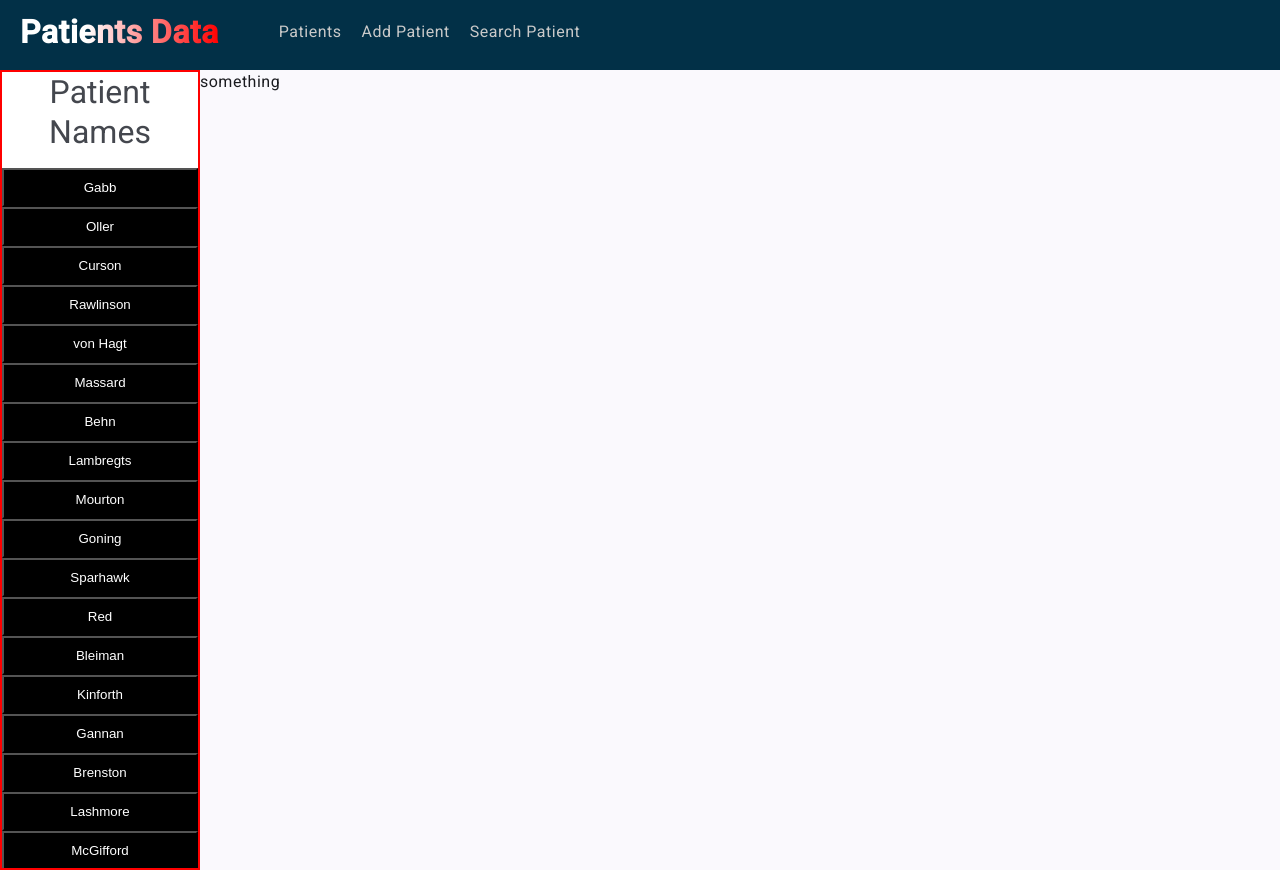
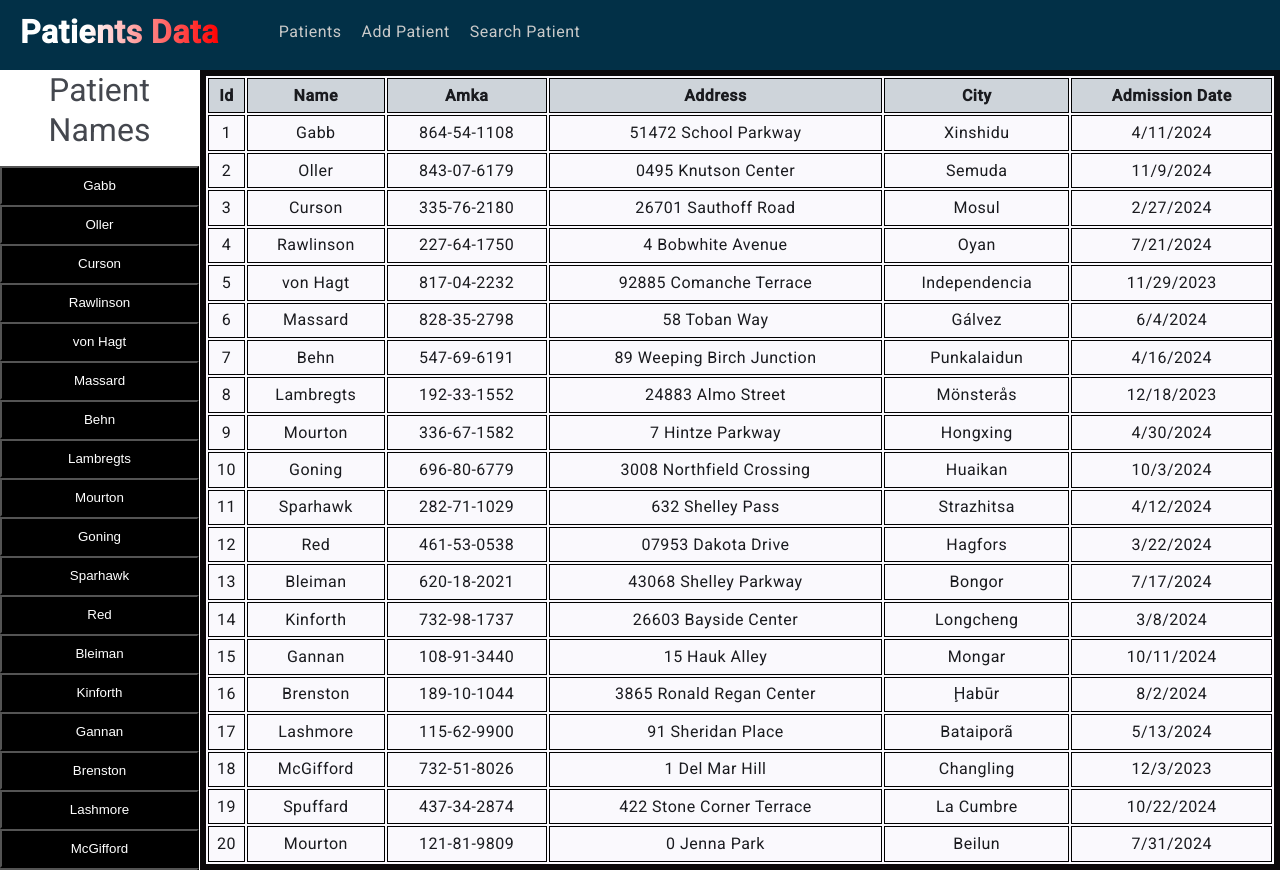
Before and after one commit to webspider02/angular_project_1, an Angular app: page /display-data in a window 1280 px wide. Built offline with nearby package versions, Linux system fonts and the light colour scheme.

Commit message:
display data list

```diff
--- a/src/app/app.routes.ts
+++ b/src/app/app.routes.ts
@@ -1,6 +1,7 @@
 import { Routes } from '@angular/router';
 import { DisplayDataComponent } from './display-data/display-data.component';
 import { SearchPatientComponent } from './search-patient/search-patient.component';
+import { AddPatientComponent } from './add-patient/add-patient.component';
 
 export const routes: Routes = [
     {
@@ -13,5 +14,9 @@ export const routes: Routes = [
     {
         path: 'search-patient',
         component: SearchPatientComponent
+    },
+    {
+        path: 'add-patient',
+        component: AddPatientComponent
     }
 ];
--- a/src/app/display-data/display-data.component.html
+++ b/src/app/display-data/display-data.component.html
@@ -1,4 +1,4 @@
-<mat-list>
+<!-- <mat-list>
    <div mat-subheader>Patients Data</div>
    <ng-container *ngFor="let patient of patientData">
     <div class="mat-container">
@@ -8,6 +8,26 @@
       <mat-list-item><p>Admission Date: {{ patient.admissionDate }}</p></mat-list-item>
     </div>
    </ng-container>
+ </mat-list> -->
 
-   <app-add-patient></app-add-patient>
- </mat-list>
+<table>
+  <tr>
+    <th>Id</th>
+    <th>Name</th>
+    <th>Amka</th>
+    <th>Address</th>
+    <th>City</th>
+    <th>Admission Date</th>
+  </tr>
+
+  <ng-container *ngFor="let patient of patientData">
+    <tr>
+      <td> {{ patient.id }} </td>
+      <td> {{ patient.fullName }} </td>
+      <td> {{ patient.amka }} </td>
+      <td> {{ patient.address.street }} </td>
+      <td> {{ patient.address.city }} </td>
+      <td> {{ patient.admissionDate }} </td>
+    </tr>
+  </ng-container>
+</table>
--- a/src/app/display-data/display-data.component.scss
+++ b/src/app/display-data/display-data.component.scss
@@ -1,32 +1,50 @@
-mat-list {
-    text-align: center;
+// mat-list {
+//     text-align: center;
 
-    div[mat-subheader] {
-      font-size: 32px;
-      font-weight: bold;
-      color: white;
-      background-image: linear-gradient(to right, hsl(0, 0%, 100%), rgb(0, 44, 22) );
-      -webkit-background-clip: text;
-      background-clip: text;
-      -webkit-text-fill-color: transparent;
-      filter: brightness(1.5);
-      margin-bottom: 20px;
+//     div[mat-subheader] {
+//       font-size: 32px;
+//       font-weight: bold;
+//       color: white;
+//       background-image: linear-gradient(to right, hsl(0, 0%, 100%), rgb(0, 44, 22) );
+//       -webkit-background-clip: text;
+//       background-clip: text;
+//       -webkit-text-fill-color: transparent;
+//       filter: brightness(1.5);
+//       margin-bottom: 20px;
+//     }
+
+//     div.mat-container {
+//       border: 4px solid #023047;
+//       padding: 20px;
+//       margin: 0 30% 20px;
+//       background-color: #90e0ef;
+//       box-shadow: 0 4px 8px 0 rgba(0, 0, 0, 0.2), 0 6px 20px 0 rgba(0, 0, 0, 0.19);
+
+//       mat-list-item {
+//           p {
+//             font: {
+//               size: 16px;
+//               weight: bold;
+//             }
+//           }
+//          }
+//      }
+//   }
+
+table {
+  width: 100%;
+  height: 100%;
+  border: 6px solid #0b090a;
+
+  tr {
+    th {
+      background-color: #ced4da;
+      border: 1px solid #000000;
     }
 
-    div.mat-container {
-      border: 4px solid #023047;
-      padding: 20px;
-      margin: 0 30% 20px;
-      background-color: #90e0ef;
-      box-shadow: 0 4px 8px 0 rgba(0, 0, 0, 0.2), 0 6px 20px 0 rgba(0, 0, 0, 0.19);
-
-      mat-list-item {
-          p {
-            font: {
-              size: 16px;
-              weight: bold;
-            }
-          }
-         }
-     }
+    td {
+      text-align: center;
+      border: 1px solid black;
+    }
   }
+}
--- a/src/app/display-data/display-data.component.ts
+++ b/src/app/display-data/display-data.component.ts
@@ -1,6 +1,7 @@
 import { Component } from '@angular/core';
 import { MatListModule } from '@angular/material/list';
 import {MatDividerModule} from '@angular/material/divider';
+import { MatTableModule } from '@angular/material/table';
 import { CommonModule } from '@angular/common';
 import { AddPatientComponent } from '../add-patient/add-patient.component';
 import  { patientData }  from '../data';
@@ -9,7 +10,7 @@ import { Patient } from '../models';
 @Component({
   selector: 'app-display-data',
   standalone: true,
-  imports: [MatListModule, CommonModule, MatDividerModule, AddPatientComponent],
+  imports: [MatTableModule, MatListModule, CommonModule, MatDividerModule, AddPatientComponent],
   templateUrl: './display-data.component.html',
   styleUrls: ['./display-data.component.scss']
 })
--- a/src/app/patients-layout/patients-layout.component.html
+++ b/src/app/patients-layout/patients-layout.component.html
@@ -1,35 +1,14 @@
 <header>
     <div id="logo">
-        <a href="#">
+        <a routerLink="/display-data">
             Patients Data
         </a>
     </div>
 
-    <a href="#" class="topnav">Patients</a>
-    <a href="#" class="topnav">Add Patient</a>
-    <a href="#" class="topnav">Search Patient</a>
+    <a routerLink="/display-data" class="topnav">Patients</a>
+    <a routerLink="/add-patient" class="topnav">Add Patient</a>
+    <a routerLink="/search-patient" class="topnav">Search Patient</a>
 </header>
-
-<!-- <div class="container">
-    <mat-drawer-container class="example-container">
-        <mat-drawer mode="side" opened>
-            <h4>Patient Names</h4>
-            <mat-form-field>
-                <mat-label>Names</mat-label>
-                <select matNativeControl>
-                    <option value="volvo">Volvo</option>
-                    <option value="saab">Saab</option>
-                    <option value="mercedes">Mercedes</option>
-                    <option value="audi">Audi</option>
-                </select>
-            </mat-form-field>
-        </mat-drawer>
-
-        <mat-drawer-content>
-            <div>something</div>
-        </mat-drawer-content>
-    </mat-drawer-container>
-</div> -->
 
 <mat-drawer-container class="example-container">
     <mat-drawer mode="side" opened>
@@ -42,6 +21,6 @@
     </mat-drawer>
 
     <mat-drawer-content>
-        <div>something</div>
+        <router-outlet></router-outlet>
     </mat-drawer-content>
 </mat-drawer-container>
--- a/src/app/patients-layout/patients-layout.component.scss
+++ b/src/app/patients-layout/patients-layout.component.scss
@@ -45,11 +45,10 @@ header {
 }
 
 mat-drawer-container {
-    height: 100%;
+    height: 100vh;
     width: 100%;
 
     mat-drawer {
-        border: 2px solid red;
         background-color: #ffffff;
         display: flex;
         flex-direction: row;
@@ -57,6 +56,7 @@ mat-drawer-container {
         justify-content: center;
         border-radius: 0;
         width: 200px;
+        height: 100vh;
 
         h4 {
             text-align: center;
--- a/src/app/patients-layout/patients-layout.component.ts
+++ b/src/app/patients-layout/patients-layout.component.ts
@@ -1,17 +1,20 @@
 import { Component } from '@angular/core';
 import { CommonModule } from '@angular/common';
+import { DisplayDataComponent } from '../display-data/display-data.component';
 import { MatCardModule } from '@angular/material/card';
 import { MatSidenavModule } from '@angular/material/sidenav';
 import { MatSelectModule } from '@angular/material/select';
 import { MatFormField } from '@angular/material/form-field';
 import { MatInput } from '@angular/material/input';
+import { RouterOutlet, RouterLink } from '@angular/router';
 import { patientData } from '../data';
 import { Patient } from '../models';
+import { AddPatientComponent } from "../add-patient/add-patient.component";
 
 @Component({
   selector: 'app-patients-layout',
   standalone: true,
-  imports: [CommonModule, MatCardModule, MatSidenavModule, MatSelectModule, MatFormField, MatInput],
+  imports: [RouterOutlet, RouterLink, DisplayDataComponent, CommonModule, MatCardModule, MatSidenavModule, MatSelectModule, MatFormField, MatInput, AddPatientComponent],
   templateUrl: './patients-layout.component.html',
   styleUrl: './patients-layout.component.scss'
 })
```
